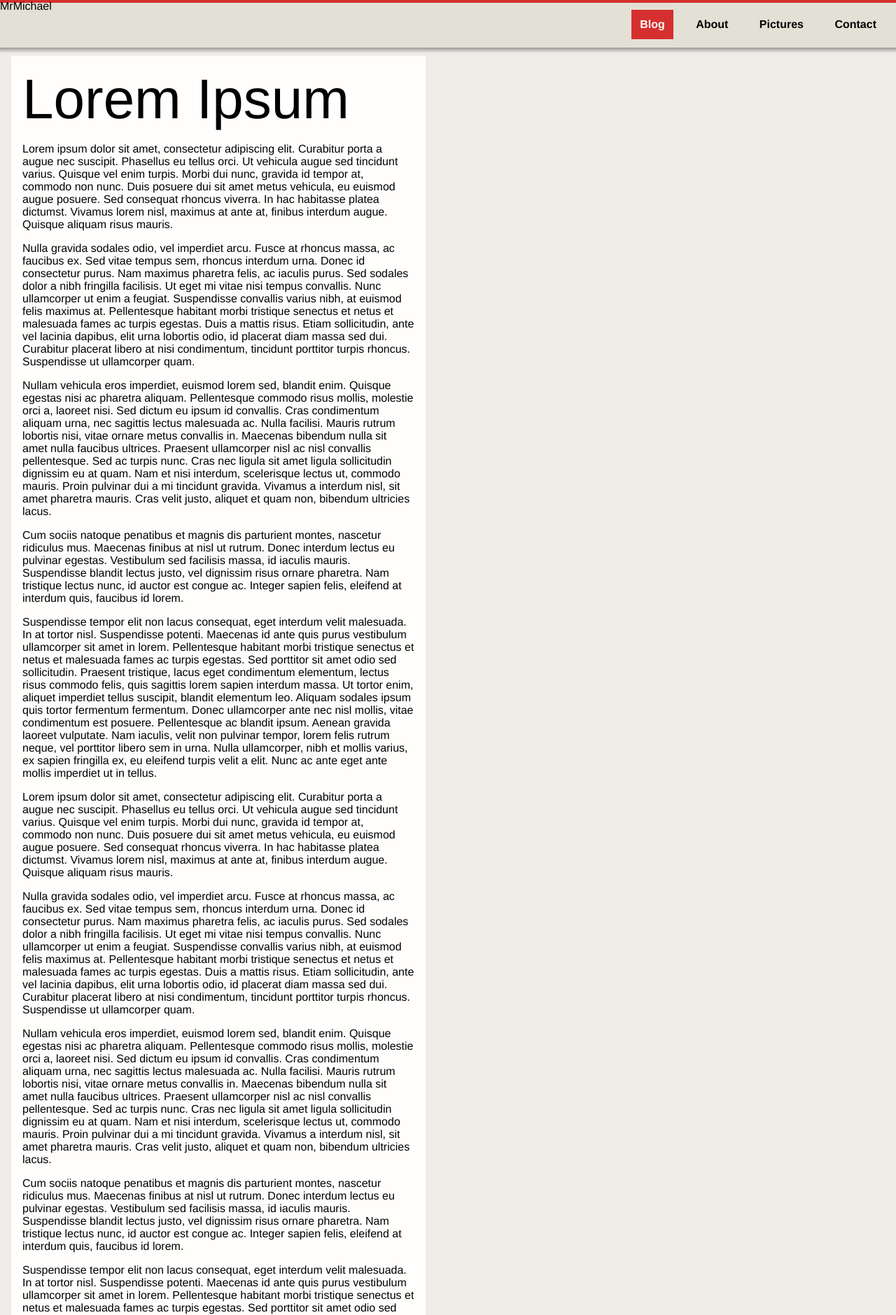
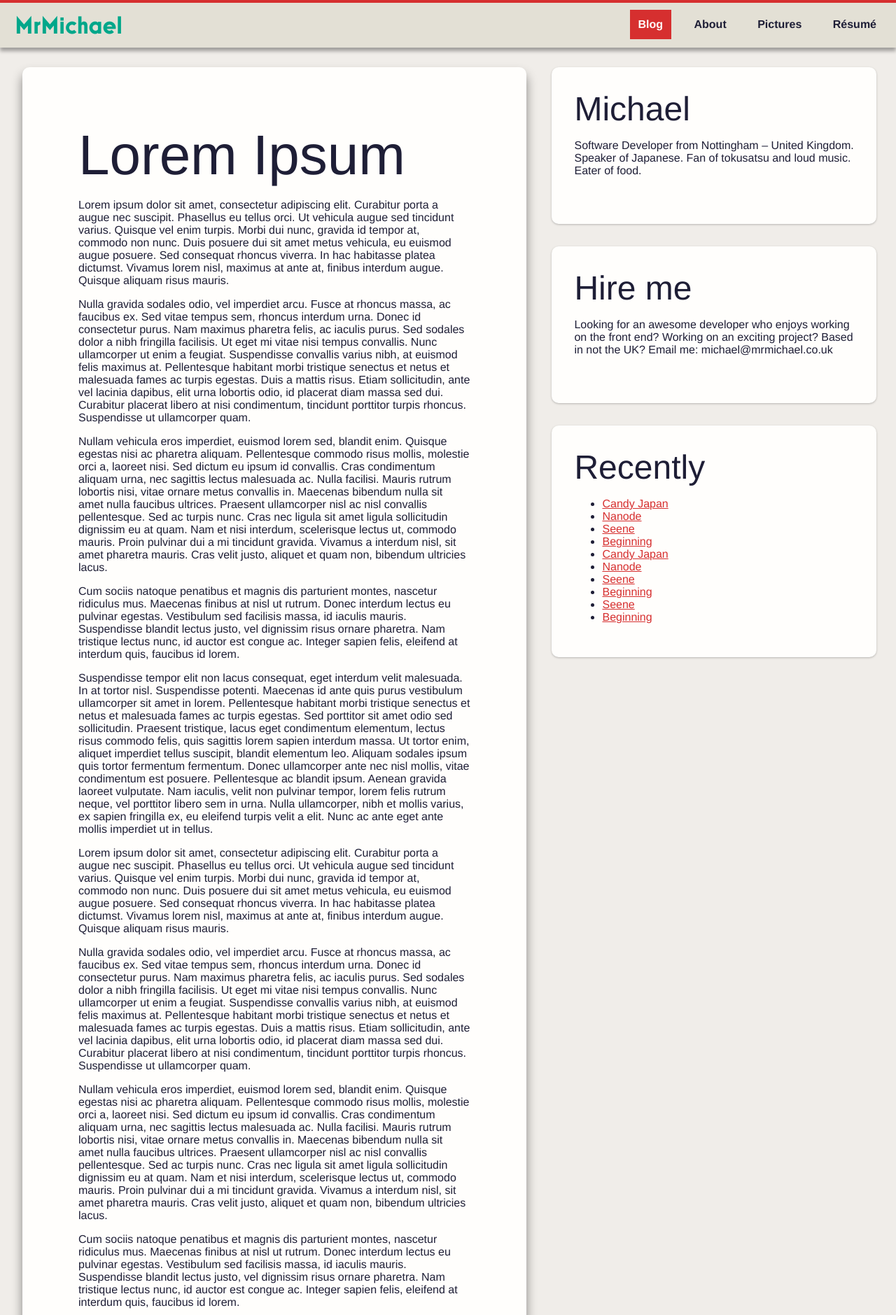
Before and after one commit to Benzoate/mrmichael, a Django app: page / in a window 1280 px wide. Shown: the top 1879 px of the page at 70% size. Run offline with Django 3.2, Linux system fonts and the light colour scheme.

Commit message:
tweak style, add logo

```diff
--- a/pages/static/pages/style.css
+++ b/pages/static/pages/style.css
@@ -1,6 +1,12 @@
 body{
     font-family: 'Helvetica Neue';
     background: #f0ede9;
+    color: #1E1E36;
+}
+a{
+    color: #D62F2F;
+    text-decoration: underline;
+    cursor: pointer;
 }
 header:before{
     content: '';
@@ -20,30 +26,12 @@ header{
     height: 4em;
     background: #e3e0d5;
     padding: 0;
+    min-width: 30em;
+
+    box-shadow: 0 5px 5px 0 rgba(0, 0, 0, 0.33);
 }
-header:after{
-    content: '';
-    display: block;
-    position: fixed;
-    left: 0;
-    top: 4.25em;
-    right: 0;
-    height: 0.5em;
-    background: -moz-linear-gradient(top,  rgba(0,0,0,0.35) 0%, rgba(0,0,0,0) 100%); /* FF3.6+ */
-    background: -webkit-gradient(linear, left top, left bottom, color-stop(0%,rgba(0,0,0,0.35)), color-stop(100%,rgba(0,0,0,0))); /* Chrome,Safari4+ */
-    background: -webkit-linear-gradient(top,  rgba(0,0,0,0.35) 0%,rgba(0,0,0,0) 100%); /* Chrome10+,Safari5.1+ */
-    background: -o-linear-gradient(top,  rgba(0,0,0,0.35) 0%,rgba(0,0,0,0) 100%); /* Opera 11.10+ */
-    background: -ms-linear-gradient(top,  rgba(0,0,0,0.35) 0%,rgba(0,0,0,0) 100%); /* IE10+ */
-    background: linear-gradient(to bottom,  rgba(0,0,0,0.35) 0%,rgba(0,0,0,0) 100%); /* W3C */
-    filter: progid:DXImageTransform.Microsoft.gradient( startColorstr='#59000000', endColorstr='#00000000',GradientType=0 ); /* IE6-9 */
-
-}
-header figure:after{
-    content: 'MrMichael';
-    display: block;
-    position: fixed;
-    left:0;
-    top: 0;
+header figure{
+    margin: 0;
 }
 header nav{
     position: fixed;
@@ -73,15 +61,36 @@ header nav ul li.selected, header nav ul li:hover{
 }
 .main-content{
     margin: 0.5em;
-    margin-top: 5em;
+    margin-left: 1.5em;
+    margin-top: 5.5em;
+    display: inline-block;
+}
+.side-content{
+    margin: 0.5em;
+    margin-left: 1.5em;
+    margin-top: 5.5em;
+    display: inline-block;
+    vertical-align: top;
 }
 article{
     background-color: #fffefc;
-    /*width: calc(100% - 2em);*/
-    padding: 1em;
+    padding: 5em;
     min-height: 10em;
     min-width: 10em;
     width: 35em;
+    margin: 0;
+    margin-bottom: 2em;
+    box-shadow: 0 10px 15px 0 rgba(0, 0, 0, 0.44);
+    border-radius: 10px;
+}
+.side-content article{
+    width: 25em;
+    padding: 2em;
+    box-shadow: 0 1px 3px 0 rgba(0, 0, 0, 0.24);
+    transition: box-shadow 0.5s;
+}
+.side-content article:hover{
+    box-shadow: 0 20px 30px 0 rgba(0, 0, 0, 0.44);
 }
 h1{
     font-weight: 100;
@@ -89,3 +98,9 @@ h1{
     padding: 0;
     margin: 0;
 }
+h2{
+    font-weight: 100;
+    font-size: 3em;
+    padding: 0;
+    margin: 0;
+}
--- a/pages/templates/pages/index.html
+++ b/pages/templates/pages/index.html
@@ -7,19 +7,20 @@
     <body>
         <header>
             <figure>
+                <img src="{% static "pages/logo.png"%}" width="246" >
             </figure>
             <nav>
                 <ul>
                     <li class="selected">Blog</li>
                     <li>About</li>
                     <li>Pictures</li>
-                    <li>Contact</li>
+                    <li>Résumé</li>
                 </ul>
             </nav>
         </header>
         <section class="main-content">
             <article>
-                <h1>Lorem Ipsum</h1>
+                <h1 contenteditable>Lorem Ipsum</h1>
                 <p>Lorem ipsum dolor sit amet, consectetur adipiscing elit. Curabitur porta a augue nec suscipit. Phasellus eu tellus orci. Ut vehicula augue sed tincidunt varius. Quisque vel enim turpis. Morbi dui nunc, gravida id tempor at, commodo non nunc. Duis posuere dui sit amet metus vehicula, eu euismod augue posuere. Sed consequat rhoncus viverra. In hac habitasse platea dictumst. Vivamus lorem nisl, maximus at ante at, finibus interdum augue. Quisque aliquam risus mauris.</p>
 
                 <p>Nulla gravida sodales odio, vel imperdiet arcu. Fusce at rhoncus massa, ac faucibus ex. Sed vitae tempus sem, rhoncus interdum urna. Donec id consectetur purus. Nam maximus pharetra felis, ac iaculis purus. Sed sodales dolor a nibh fringilla facilisis. Ut eget mi vitae nisi tempus convallis. Nunc ullamcorper ut enim a feugiat. Suspendisse convallis varius nibh, at euismod felis maximus at. Pellentesque habitant morbi tristique senectus et netus et malesuada fames ac turpis egestas. Duis a mattis risus. Etiam sollicitudin, ante vel lacinia dapibus, elit urna lobortis odio, id placerat diam massa sed dui. Curabitur placerat libero at nisi condimentum, tincidunt porttitor turpis rhoncus. Suspendisse ut ullamcorper quam.</p>
@@ -39,6 +40,41 @@
 
                 <p>Suspendisse tempor elit non lacus consequat, eget interdum velit malesuada. In at tortor nisl. Suspendisse potenti. Maecenas id ante quis purus vestibulum ullamcorper sit amet in lorem. Pellentesque habitant morbi tristique senectus et netus et malesuada fames ac turpis egestas. Sed porttitor sit amet odio sed sollicitudin. Praesent tristique, lacus eget condimentum elementum, lectus risus commodo felis, quis sagittis lorem sapien interdum massa. Ut tortor enim, aliquet imperdiet tellus suscipit, blandit elementum leo. Aliquam sodales ipsum quis tortor fermentum fermentum. Donec ullamcorper ante nec nisl mollis, vitae condimentum est posuere. Pellentesque ac blandit ipsum. Aenean gravida laoreet vulputate. Nam iaculis, velit non pulvinar tempor, lorem felis rutrum neque, vel porttitor libero sem in urna. Nulla ullamcorper, nibh et mollis varius, ex sapien fringilla ex, eu eleifend turpis velit a elit. Nunc ac ante eget ante mollis imperdiet ut in tellus.</p>
             </article>
+            <article>
+                <h1>Page 2</h1>
+                <p>Suspendisse tempor elit non lacus consequat, eget interdum velit malesuada. In at tortor nisl. Suspendisse potenti. Maecenas id ante quis purus vestibulum ullamcorper sit amet in lorem. Pellentesque habitant morbi tristique senectus et netus et malesuada fames ac turpis egestas. Sed porttitor sit amet odio sed sollicitudin. Praesent tristique, lacus eget condimentum elementum, lectus risus commodo felis, quis sagittis lorem sapien interdum massa. Ut tortor enim, aliquet imperdiet tellus suscipit, blandit elementum leo. Aliquam sodales ipsum quis tortor fermentum fermentum. Donec ullamcorper ante nec nisl mollis, vitae condimentum est posuere. Pellentesque ac blandit ipsum. Aenean gravida laoreet vulputate. Nam iaculis, velit non pulvinar tempor, lorem felis rutrum neque, vel porttitor libero sem in urna. Nulla ullamcorper, nibh et mollis varius, ex sapien fringilla ex, eu eleifend turpis velit a elit. Nunc ac ante eget ante mollis imperdiet ut in tellus.</p>
+            </article>
+        </section>
+        <section class="side-content">
+            <article>
+                <h2>Michael</h2>
+                <p>
+                Software Developer from Nottingham – United Kingdom. Speaker of Japanese. Fan of tokusatsu and loud music. Eater of food.
+                </p>
+            </article>
+            <article>
+                <h2>Hire me</h2>
+                <p>
+                Looking for an awesome developer who enjoys working on the front end? Working on an exciting project? Based in not the UK? Email me: michael@mrmichael.co.uk
+                </p>
+            </article>
+            <article>
+                <h2>Recently</h2>
+                <p>
+                <ul>
+                    <li><a href="">Candy Japan</a></li>
+                    <li><a>Nanode</a></li>
+                    <li><a>Seene</a></li>
+                    <li><a>Beginning</a></li>
+                    <li><a href="">Candy Japan</a></li>
+                    <li><a>Nanode</a></li>
+                    <li><a>Seene</a></li>
+                    <li><a>Beginning</a></li>
+                    <li><a>Seene</a></li>
+                    <li><a>Beginning</a></li>
+                </ul>
+                </p>
+            </article>
         </section>
     </body>
 </html>
```
Also changed, not shown: pages/static/pages/logo.png (added). Lines whose indentation alone changed are shown as unchanged.
